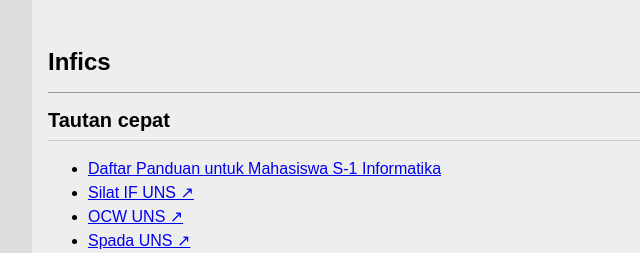
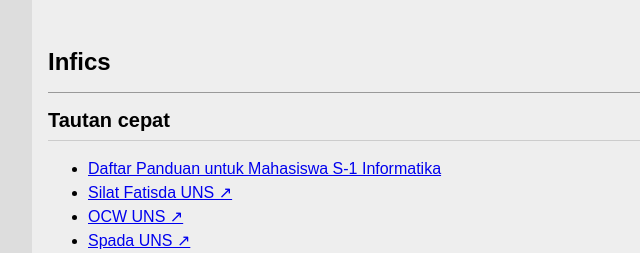
Before and after one commit to INFICS18/infics18.github.io, a plain HTML site: page index.html in a window 1280 px wide. Shown: the top 253 px of the page, 232-872 px from the left. Drawn offline with Linux system fonts and the light colour scheme.

Commit message:
Ganti alamat Silat
Silat sekarang menjadi sistem tingkat fakultas (Fatisda). Walau sekarang belum ada perbedaannya, ada kemungkinan untuk mendukung prodi yang akan dibuka ke depannya.

```diff
--- a/index.html
+++ b/index.html
@@ -12,7 +12,7 @@
 	<h2>Tautan cepat</h2>
 	<ul>
 		<li><a href="/panduan">Daftar Panduan untuk Mahasiswa S-1 Informatika</a></li>
-		<li><a href="https://if.mipa.uns.ac.id/silat/" target="_blank" rel="noopener">Silat IF UNS ↗</a></li>
+		<li><a href="https://silat.fatisda.uns.ac.id/" target="_blank" rel="noopener">Silat Fatisda UNS ↗</a></li>
 		<li><a href="https://ocw.uns.ac.id/" target="_blank" rel="noopener">OCW UNS ↗</a></li>
 		<li><a href="https://spada.uns.ac.id/" target="_blank" rel="noopener">Spada UNS ↗</a></li>
 		<li><a href="https://if.fatisda.uns.ac.id/" target="_blank" rel="noopener">Profil S-1 Informatika UNS ↗</a></li>
```
